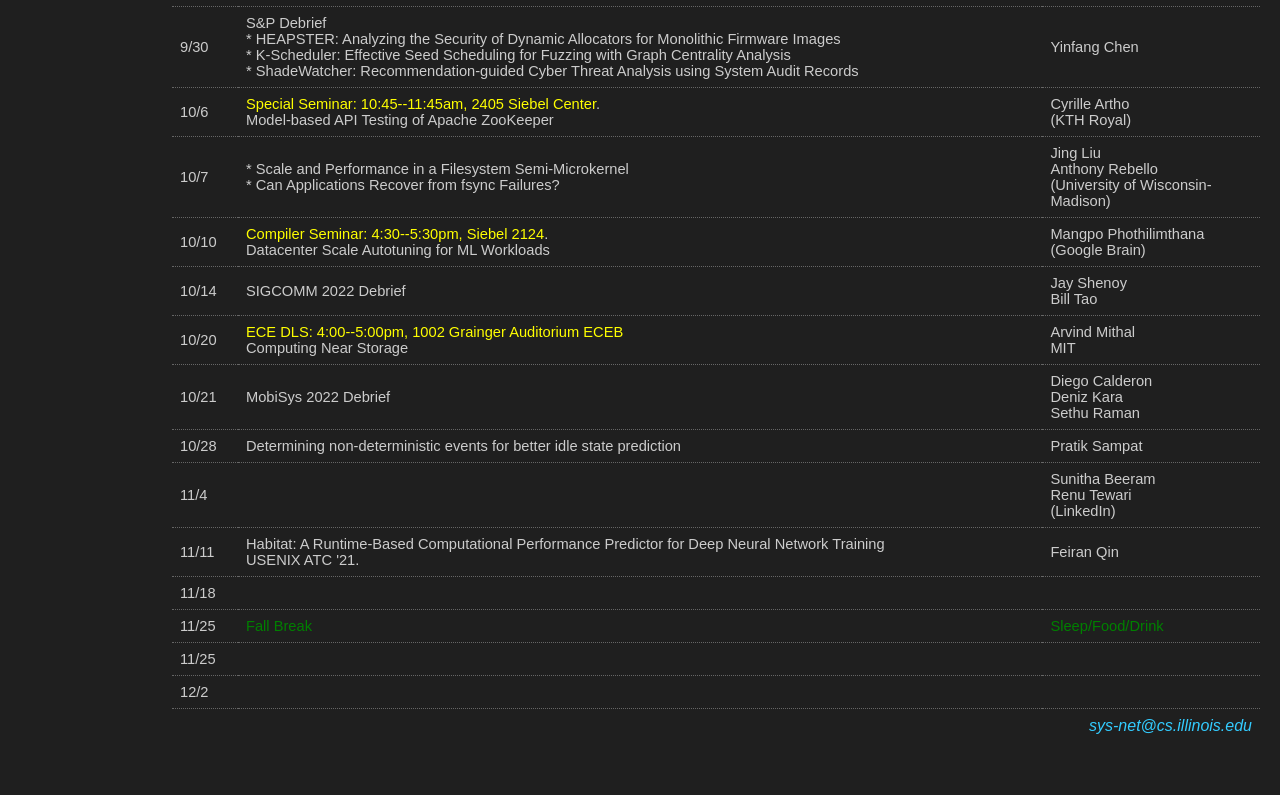
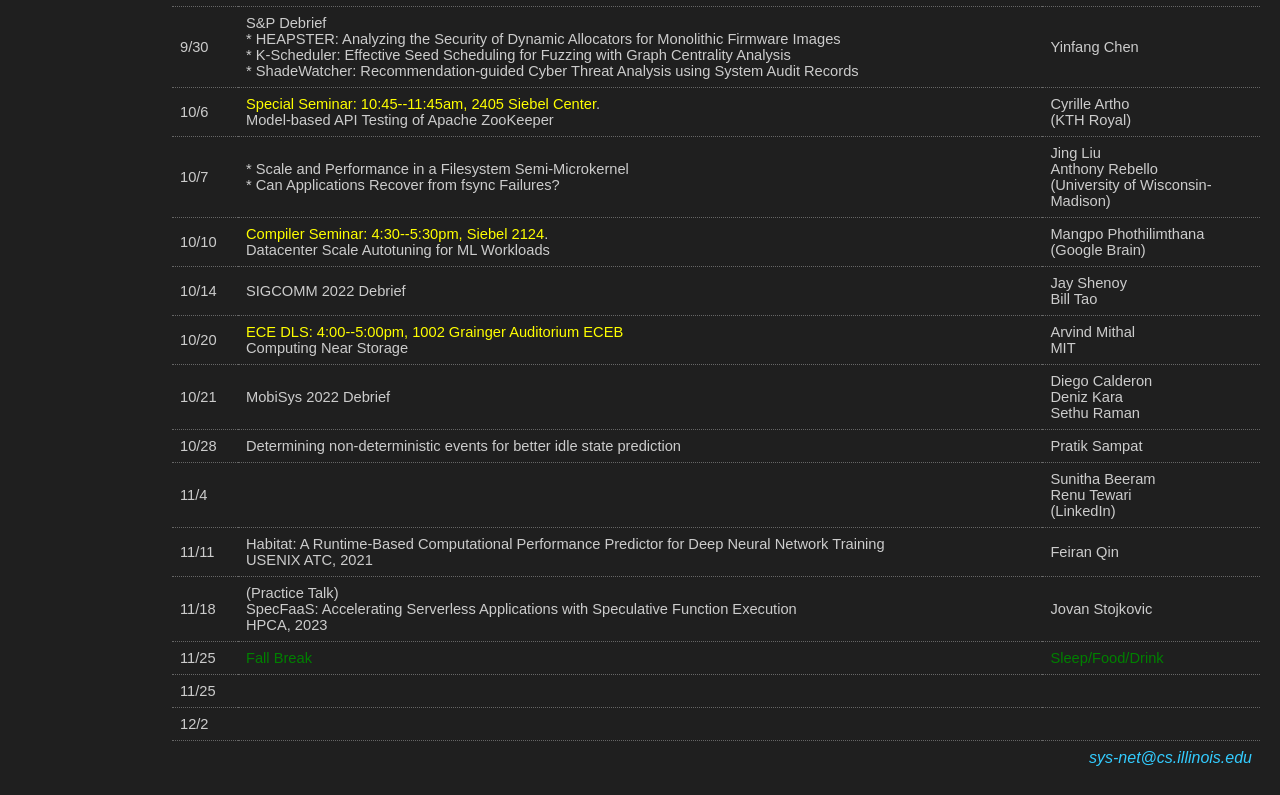
Before and after one commit to systems-seminar-uiuc/systems-seminar-uiuc.github.io, a plain HTML site: page fall22/index.html in a window 1280 px wide. Shown: the part 855-1650 px from the top of the page. Before the commit the page ends 1618 px from the top, so only its background shows below. Drawn offline with Linux system fonts and the light colour scheme.

Commit message:
Update index.html

```diff
--- a/fall22/index.html
+++ b/fall22/index.html
@@ -377,7 +377,7 @@
                                     <td>
                                         Habitat: A Runtime-Based Computational Performance Predictor for Deep Neural Network Training
 					<br>
-					USENIX ATC '21.
+					USENIX ATC, 2021
                                     </td>
 
                                     <td>
@@ -392,10 +392,15 @@
                                     </td>
 
                                     <td>
-
+					(Practice Talk)
+					<br>
+                                        SpecFaaS: Accelerating Serverless Applications with Speculative Function Execution
+					<br>
+					HPCA, 2023
                                     </td>
 
                                     <td>
+				        Jovan Stojkovic
                                     </td>
                                 </tr>
 
```
